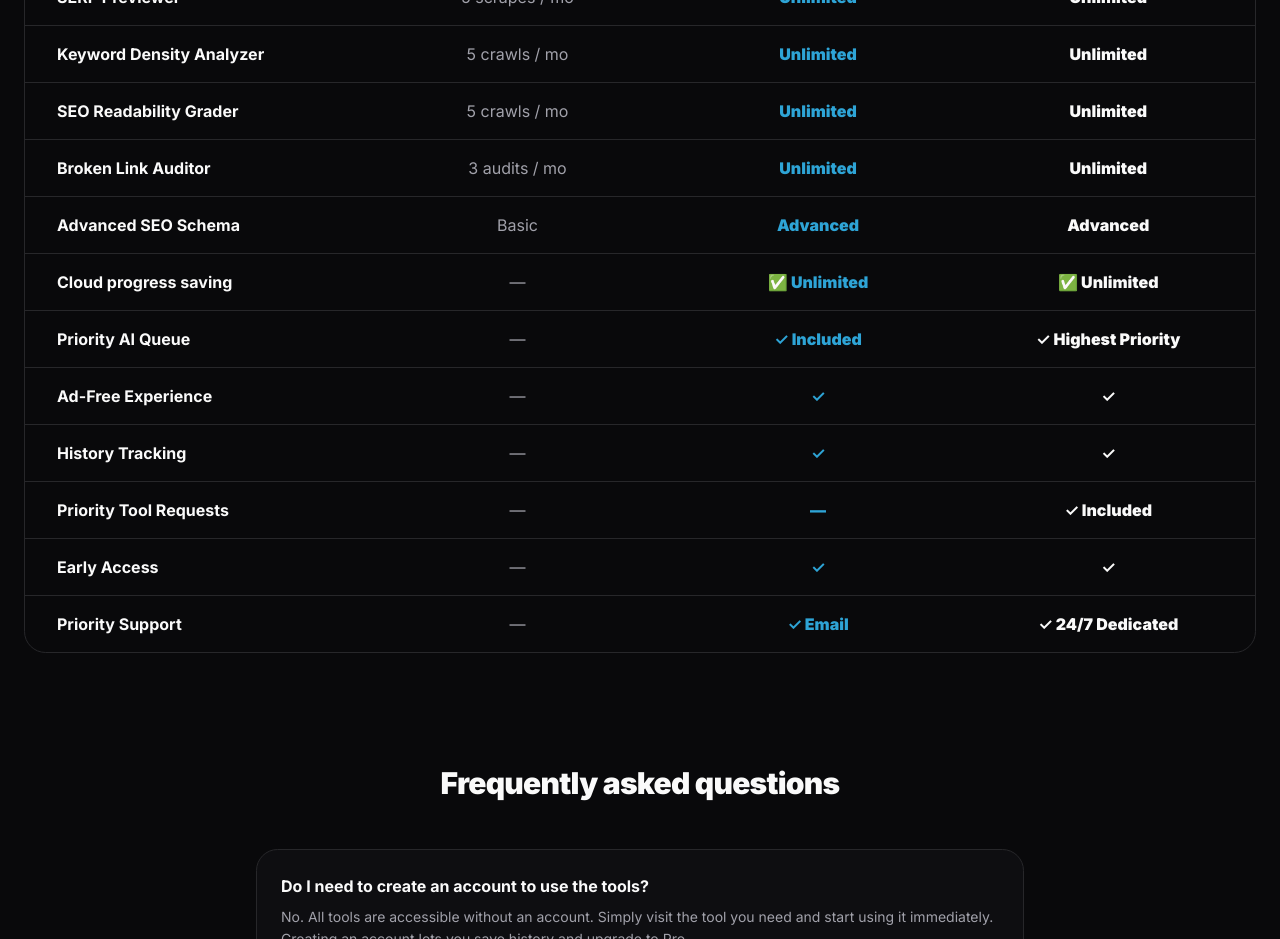
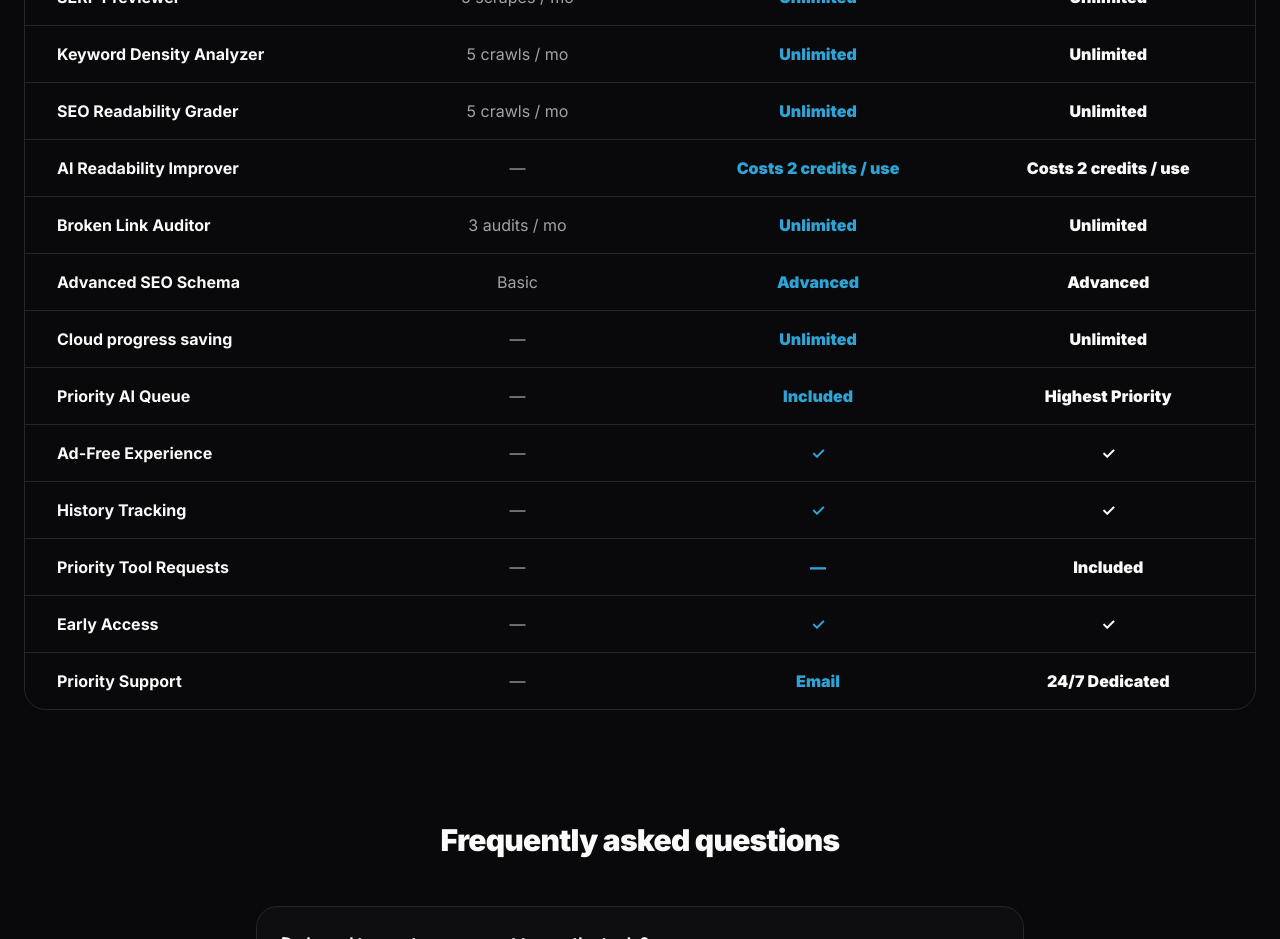
Before and after one commit to NeonTen/thewordof-tools, a Next.js app: page /pricing in a window 1280 px wide. Shown: the part 2560-3499 px from the top of the page. Built offline with nearby package versions, Linux system fonts and the light colour scheme; no server answers.

Commit message:
feat: group exports under single dropdown, clean up comparison table ticks, mark readability grader as PRO tool

```diff
--- a/src/app/page.tsx
+++ b/src/app/page.tsx
@@ -224,16 +224,17 @@ export default async function Home() {
                         ["SERP Previewer", "5 scrapes / mo", "Unlimited", "Unlimited"],
                         ["Keyword Density Analyzer", "5 crawls / mo", "Unlimited", "Unlimited"],
                         ["SEO Readability Grader", "5 crawls / mo", "Unlimited", "Unlimited"],
+                        ["AI Readability Improver", "—", "Costs 2 credits / use", "Costs 2 credits / use"],
                         ["Broken Link Auditor", "3 audits / mo", "Unlimited", "Unlimited"],
-                        ["SVG Framework Exports", "—", "✅ Yes (React/Vue/Svelte)", "✅ Yes (React/Vue/Svelte)"],
+                        ["SVG Framework Exports", "—", "Yes (React/Vue/Svelte)", "Yes (React/Vue/Svelte)"],
                         ["Advanced SEO Schema", "Basic", "Advanced", "Advanced"],
-                        ["Cloud progress saving", "—", "✅ Unlimited", "✅ Unlimited"],
-                        ["Priority AI Queue", "—", "✓ Included", "✓ Highest Priority"],
+                        ["Cloud progress saving", "—", "Unlimited", "Unlimited"],
+                        ["Priority AI Queue", "—", "Included", "Highest Priority"],
                         ["Ad-Free Experience", "—", "✓", "✓"],
                         ["History Tracking", "—", "✓", "✓"],
-                        ["Priority Tool Requests", "—", "—", "✓ Included"],
+                        ["Priority Tool Requests", "—", "—", "Included"],
                         ["Early Access", "—", "✓", "✓"],
-                        ["Priority Support", "—", "✓ Email", "✓ 24/7 Dedicated"],
+                        ["Priority Support", "—", "Email", "24/7 Dedicated"],
                       ].map(([feature, free, pro, business], i) => (
                         <tr key={i} className="hover:bg-muted/5 transition-colors">
                           <td className="py-4 px-8 font-bold whitespace-nowrap">{feature}</td>
--- a/src/app/pricing/page.tsx
+++ b/src/app/pricing/page.tsx
@@ -103,15 +103,16 @@ export default async function PricingPage() {
                       ["SERP Previewer", "5 scrapes / mo", "Unlimited", "Unlimited"],
                       ["Keyword Density Analyzer", "5 crawls / mo", "Unlimited", "Unlimited"],
                       ["SEO Readability Grader", "5 crawls / mo", "Unlimited", "Unlimited"],
+                      ["AI Readability Improver", "—", "Costs 2 credits / use", "Costs 2 credits / use"],
                       ["Broken Link Auditor", "3 audits / mo", "Unlimited", "Unlimited"],
                       ["Advanced SEO Schema", "Basic", "Advanced", "Advanced"],
-                      ["Cloud progress saving", "—", "✅ Unlimited", "✅ Unlimited"],
-                      ["Priority AI Queue", "—", "✓ Included", "✓ Highest Priority"],
+                      ["Cloud progress saving", "—", "Unlimited", "Unlimited"],
+                      ["Priority AI Queue", "—", "Included", "Highest Priority"],
                       ["Ad-Free Experience", "—", "✓", "✓"],
                       ["History Tracking", "—", "✓", "✓"],
-                      ["Priority Tool Requests", "—", "—", "✓ Included"],
+                      ["Priority Tool Requests", "—", "—", "Included"],
                       ["Early Access", "—", "✓", "✓"],
-                      ["Priority Support", "—", "✓ Email", "✓ 24/7 Dedicated"],
+                      ["Priority Support", "—", "Email", "24/7 Dedicated"],
                     ].map(([feature, free, pro, business], i) => (
                       <tr key={i} className="hover:bg-muted/5 transition-colors">
                         <td className="py-4 px-8 font-bold whitespace-nowrap">{feature}</td>
--- a/src/app/tools/technical-seo/page.tsx
+++ b/src/app/tools/technical-seo/page.tsx
@@ -63,7 +63,7 @@ const tools = [
     description: "Grade standard content readability scores using linguistic formulas including Flesch Reading Ease calculations.",
     href: "/tools/technical-seo/readability-grader",
     icon: Type,
-    pro: false,
+    pro: true,
   },
   {
     title: "Broken Link & Anchor Text Auditor",
--- a/src/components/tools/readability-grader.tsx
+++ b/src/components/tools/readability-grader.tsx
@@ -1,7 +1,7 @@
 "use client"
 
 import { useState, useMemo, useEffect } from "react"
-import { Type, AlertCircle, CheckCircle2, Award, BookOpen, FileText, Globe, RefreshCw, Sparkles, X as CloseIcon, Check } from "lucide-react"
+import { Type, AlertCircle, CheckCircle2, Award, BookOpen, FileText, Globe, RefreshCw, Sparkles, X as CloseIcon, Check, Download } from "lucide-react"
 import { useUsageLimit } from "@/hooks/use-usage-limit"
 import { diffSentences } from "@/lib/diff"
 import Link from "next/link"
@@ -41,6 +41,7 @@ export function ReadabilityGrader({
   const [improvedText, setImprovedText] = useState("")
   const [showDiffModal, setShowDiffModal] = useState(false)
   const [improveError, setImproveError] = useState("")
+  const [showExportMenu, setShowExportMenu] = useState(false)
 
   useEffect(() => {
     setLocalCredits(creditsRemaining)
@@ -431,31 +432,55 @@ ${rtfContent}
 
           {/* Download / Export Options (Only shows after AI Simplify is applied) */}
           {formattedText && (
-            <div className="pt-4 border-t border-border/50 mt-4 space-y-2">
-              <p className="text-[10px] text-muted-foreground font-semibold">EXPORT SIMPLIFIED CONTENT:</p>
-              <div className="flex flex-col sm:flex-row gap-2">
+            <div className="pt-4 border-t border-border/50 mt-4 relative">
               <button
-                  onClick={downloadMd}
-                  className="flex-1 inline-flex items-center justify-center gap-1.5 px-3 py-2 bg-primary text-primary-foreground hover:bg-primary/90 text-xs font-bold rounded-xl transition-colors cursor-pointer shadow-sm shadow-primary/10"
+                onClick={() => setShowExportMenu(!showExportMenu)}
+                className="w-full inline-flex items-center justify-center gap-1.5 px-4 py-2.5 bg-primary text-primary-foreground hover:bg-primary/90 text-xs font-bold rounded-xl transition-colors cursor-pointer shadow-sm shadow-primary/10"
               >
-                  <FileText className="h-3.5 w-3.5" />
-                  .md (Markdown)
+                <Download className="h-3.5 w-3.5" />
+                Download / Export Content
+              </button>
+
+              {showExportMenu && (
+                <>
+                  <div
+                    className="fixed inset-0 z-40"
+                    onClick={() => setShowExportMenu(false)}
+                  />
+                  <div className="absolute left-0 right-0 bottom-full mb-2 bg-card border border-border rounded-xl shadow-xl z-50 p-1 space-y-1 animate-in slide-in-from-bottom-2 duration-150 text-left">
+                    <button
+                      onClick={() => {
+                        downloadMd()
+                        setShowExportMenu(false)
+                      }}
+                      className="w-full flex items-center gap-2 px-3 py-2 hover:bg-muted text-xs font-bold rounded-lg transition-colors cursor-pointer"
+                    >
+                      <FileText className="h-4 w-4 text-primary" />
+                      Download as Markdown (.md)
                     </button>
                     <button
-                  onClick={downloadRtf}
-                  className="flex-1 inline-flex items-center justify-center gap-1.5 px-3 py-2 bg-primary text-primary-foreground hover:bg-primary/90 text-xs font-bold rounded-xl transition-colors cursor-pointer shadow-sm shadow-primary/10"
+                      onClick={() => {
+                        downloadRtf()
+                        setShowExportMenu(false)
+                      }}
+                      className="w-full flex items-center gap-2 px-3 py-2 hover:bg-muted text-xs font-bold rounded-lg transition-colors cursor-pointer"
                     >
-                  <BookOpen className="h-3.5 w-3.5" />
-                  .rtf (Pages)
+                      <BookOpen className="h-4 w-4 text-primary" />
+                      Download as RTF (.rtf for macOS Pages)
                     </button>
                     <button
-                  onClick={downloadDocx}
-                  className="flex-1 inline-flex items-center justify-center gap-1.5 px-3 py-2 bg-primary text-primary-foreground hover:bg-primary/90 text-xs font-bold rounded-xl transition-colors cursor-pointer shadow-sm shadow-primary/10"
+                      onClick={() => {
+                        downloadDocx()
+                        setShowExportMenu(false)
+                      }}
+                      className="w-full flex items-center gap-2 px-3 py-2 hover:bg-muted text-xs font-bold rounded-lg transition-colors cursor-pointer"
                     >
-                  <Award className="h-3.5 w-3.5" />
-                  .docx (Word)
+                      <Award className="h-4 w-4 text-primary" />
+                      Download as Word (.docx for MS Word)
                     </button>
                   </div>
+                </>
+              )}
             </div>
           )}
         </div>
```
Lines whose indentation alone changed are shown as unchanged.
